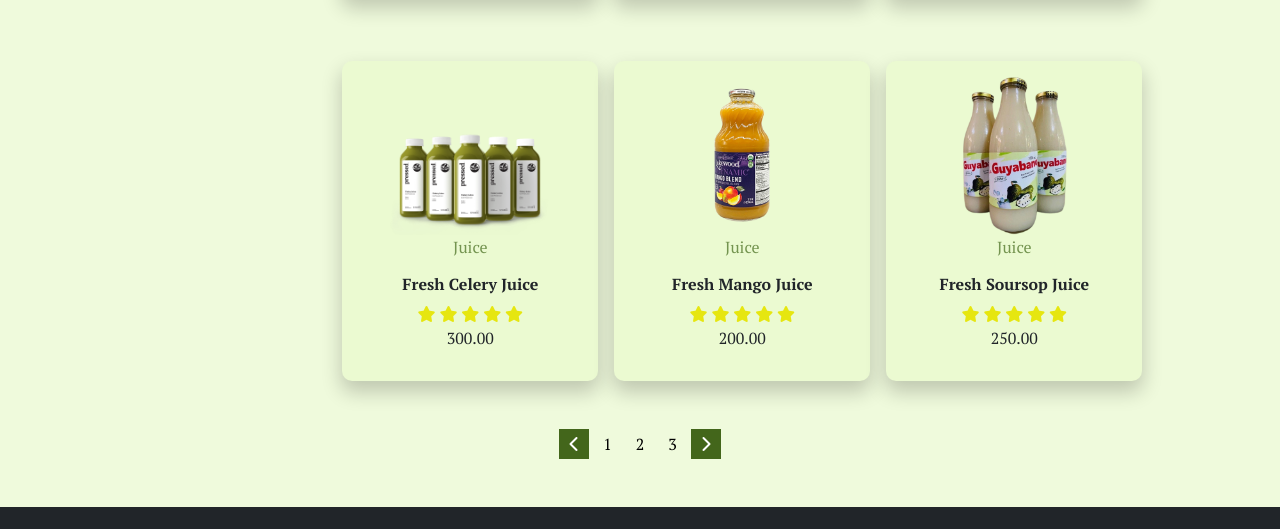
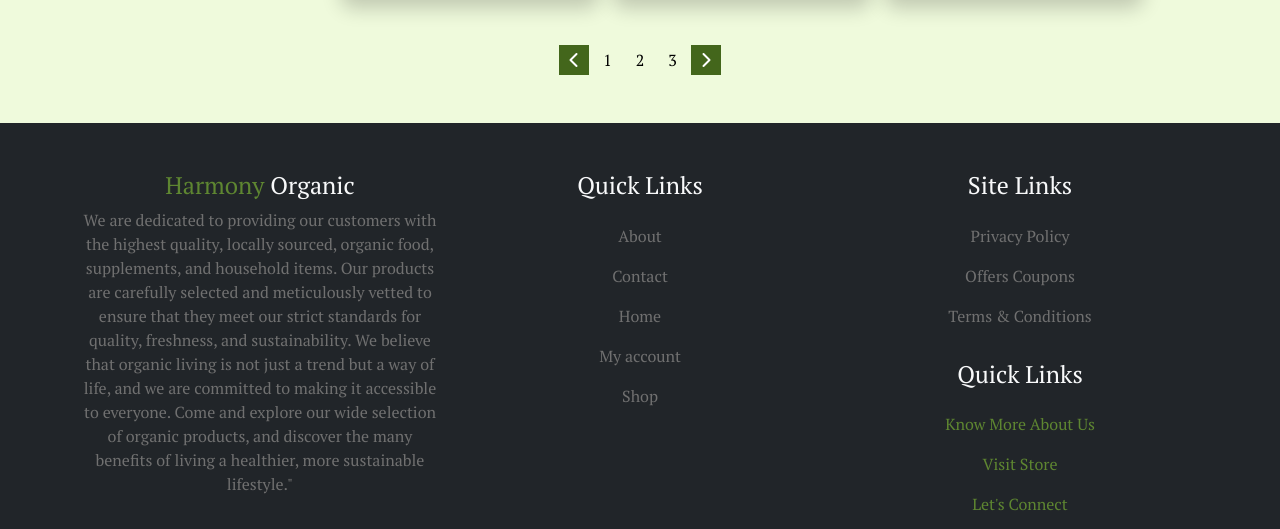
Before and after one commit to zizaaa/Kodego-Mini-Project-01, a plain HTML site: page pages/allProducts.html in a window 1280 px wide. Shown: the part 2276-2805 px from the top of the page. Drawn offline with nearby package versions, Linux system fonts and the light colour scheme.

Commit message:
remove 3 products

```diff
--- a/pages/allProducts.html
+++ b/pages/allProducts.html
@@ -470,69 +470,6 @@
                                             <i class="fa-solid fa-cart-shopping"></i>
                                         </button>
                                     </div>
-                                    <!-- juice product 4 -->
-                                    <div class="col-md custom_card d-flex flex-column justify-content-center align-items-center mt-5 text-center">
-                                        <img src="../img/juice/celery-juice-bundle.png" class="img-fluid" alt="coffee">
-                                        <div class="product_description">
-                                            <p class="label_name">Juice</p>
-                                            <h6 class="product_name">Fresh Celery Juice</h6>
-                                            <!-- star rate -->
-                                            <span class="rating">
-                                                <i class="fa-solid fa-star color_yellow"></i>
-                                                <i class="fa-solid fa-star color_yellow"></i>
-                                                <i class="fa-solid fa-star color_yellow"></i>
-                                                <i class="fa-solid fa-star color_yellow"></i>
-                                                <i class="fa-solid fa-star color_yellow"></i>
-                                            </span>
-                                            <p class="product_price">300.00</p>
-                                        </div>
-                                        <!-- add to cart btn -->
-                                        <button type="button" class="btn cart_btn" data-bs-toggle="tooltip" data-bs-placement="left" title="Add to cart">
-                                            <i class="fa-solid fa-cart-shopping"></i>
-                                        </button>
-                                    </div>
-                                    <!-- juice product 5 -->
-                                    <div class="col-md custom_card d-flex flex-column justify-content-center align-items-center mt-5 text-center">
-                                        <img src="../img/juice/mango-juice.png" alt="coffee">
-                                        <div class="product_description">
-                                            <p class="label_name">Juice</p>
-                                            <h6 class="product_name">Fresh Mango Juice</h6>
-                                            <!-- star rate -->
-                                            <span class="rating">
-                                                <i class="fa-solid fa-star color_yellow"></i>
-                                                <i class="fa-solid fa-star color_yellow"></i>
-                                                <i class="fa-solid fa-star color_yellow"></i>
-                                                <i class="fa-solid fa-star color_yellow"></i>
-                                                <i class="fa-solid fa-star color_yellow"></i>
-                                            </span>
-                                            <p class="product_price">200.00</p>
-                                        </div>
-                                        <!-- add to cart btn -->
-                                        <button type="button" class="btn cart_btn" data-bs-toggle="tooltip" data-bs-placement="left" title="Add to cart">
-                                            <i class="fa-solid fa-cart-shopping"></i>
-                                        </button>
-                                    </div>
-                                    <!-- juice product 6 -->
-                                    <div class="col-md custom_card d-flex flex-column justify-content-center align-items-center mt-5 text-center">
-                                        <img src="../img/juice/soursop-juice.png" alt="coffee">
-                                        <div class="product_description">
-                                            <p class="label_name">Juice</p>
-                                            <h6 class="product_name">Fresh Soursop Juice</h6>
-                                            <!-- star rate -->
-                                            <span class="rating">
-                                                <i class="fa-solid fa-star color_yellow"></i>
-                                                <i class="fa-solid fa-star color_yellow"></i>
-                                                <i class="fa-solid fa-star color_yellow"></i>
-                                                <i class="fa-solid fa-star color_yellow"></i>
-                                                <i class="fa-solid fa-star color_yellow"></i>
-                                            </span>
-                                            <p class="product_price">250.00</p>
-                                        </div>
-                                        <!-- add to cart btn -->
-                                        <button type="button" class="btn cart_btn" data-bs-toggle="tooltip" data-bs-placement="left" title="Add to cart">
-                                            <i class="fa-solid fa-cart-shopping"></i>
-                                        </button>
-                                    </div>
                                 </div>
                             </div>
                         </div>
```
